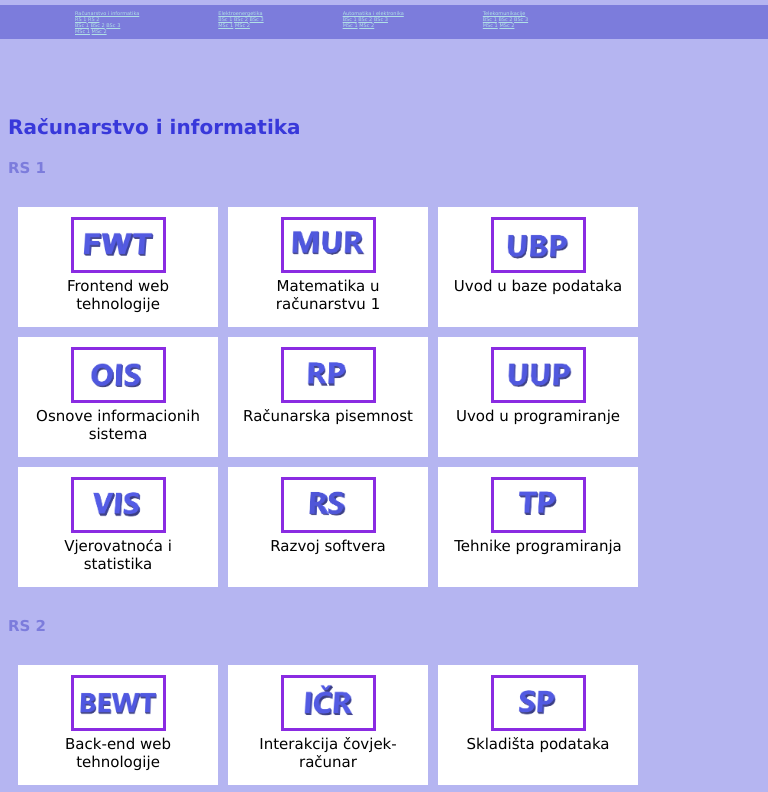
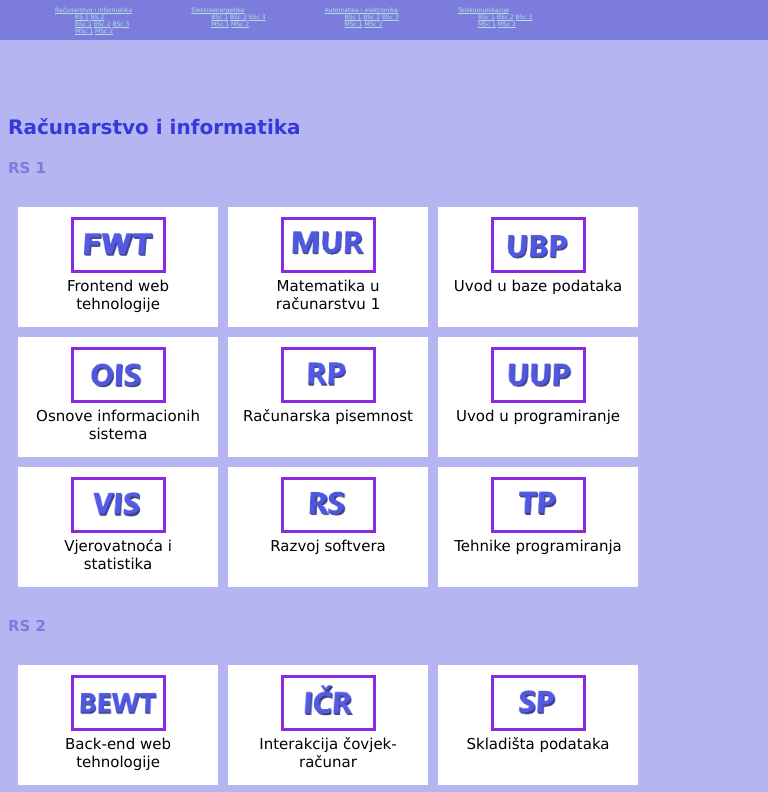
Before and after one commit to anezovic1/attendance-tracker, a plain HTML site: page html/predmet.html in a window 768 px wide. Shown: the top 792 px of the page. Drawn offline with Linux system fonts and the light colour scheme.

Commit message:
Mala ispravka dimenzija

```diff
--- a/css/predmet.css
+++ b/css/predmet.css
@@ -6,6 +6,9 @@ html {
     scroll-padding: 7rem;
 }
 
+.prvi {
+    margin-left: -20px;
+}
 header {
     background-color:rgb(124, 124, 220);
     position: fixed;
@@ -20,10 +23,6 @@ a {
 }
 
 header ul {
-    /*margin-left: 20px;
-    margin-right: 20px;
-    padding-left: 20px;
-    padding-right: 30px;*/
     display: inline-block;
     vertical-align: top;
     list-style-type: none;
@@ -35,7 +34,7 @@ header li {
     padding-left: 35px;
 }
 
-@media(max-width:500px) {
+@media(max-width:538px) {
     header {
         position: absolute;
         top: 0px;
@@ -65,56 +64,32 @@ header li {
     }
 }
 
-@media screen and (min-width:501px) and (max-width: 800px){
-    header {
-        position: fixed;
-        top: 5px;
-        left: 0px;
-        right: 0px;
-        z-index: 100;
-    }
+@media screen and (min-width:538px) and (max-width: 800px){
     header ul {
-        font-size: 5px;
+        font-size: 6px;
         display:inline-block;
         vertical-align: top;
         list-style-type: none;
         font-family: Verdana, Geneva, Tahoma, sans-serif;
     }
-    /*#glavni {
-        position: absolute;
-        top: -50px;
-        left: 50px;
-    }*/
     #glavni h3 {
         font-size: 20px;
-        font-family: Verdana, Geneva, Tahoma, sans-serif;
-        color: rgb(56, 56, 218);
     }
     #glavni h4 {
         font-size: 15px;
-        font-family: Verdana, Geneva, Tahoma, sans-serif;
-        color: rgb(124, 124, 220);
     }
 }
 
 .container {
     display: grid;
-    /*justify-content: space-evenly;*/
     gap: 10px 10px;
     padding: 10px;
-    /*margin-left: 10px;
-    margin-right: 10px;*/
-    /*grid-template-columns: repeat(auto-fill,220px) minmax(220px, auto);*/
     grid-template-columns: repeat(auto-fit,200px);
-
-    /*grid-template-rows: minmax(100px,auto);*/
 }
 
 .obavezni, .neIde, .izborni {
-    /*width: 200px;*/
     height: 100px;
     padding: 10px;
-
     font-size: 15px;
     font-family: Verdana, Geneva, Tahoma, sans-serif;
     text-align: center;
```
